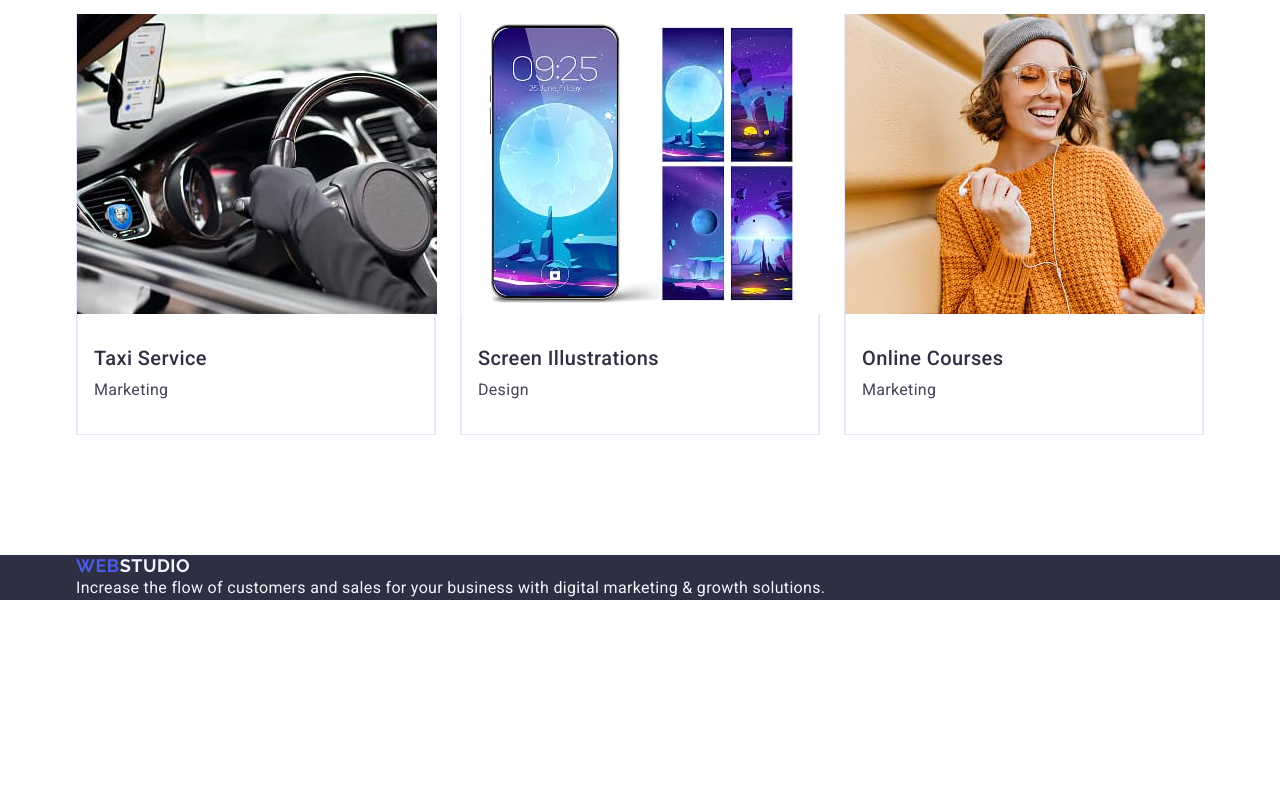
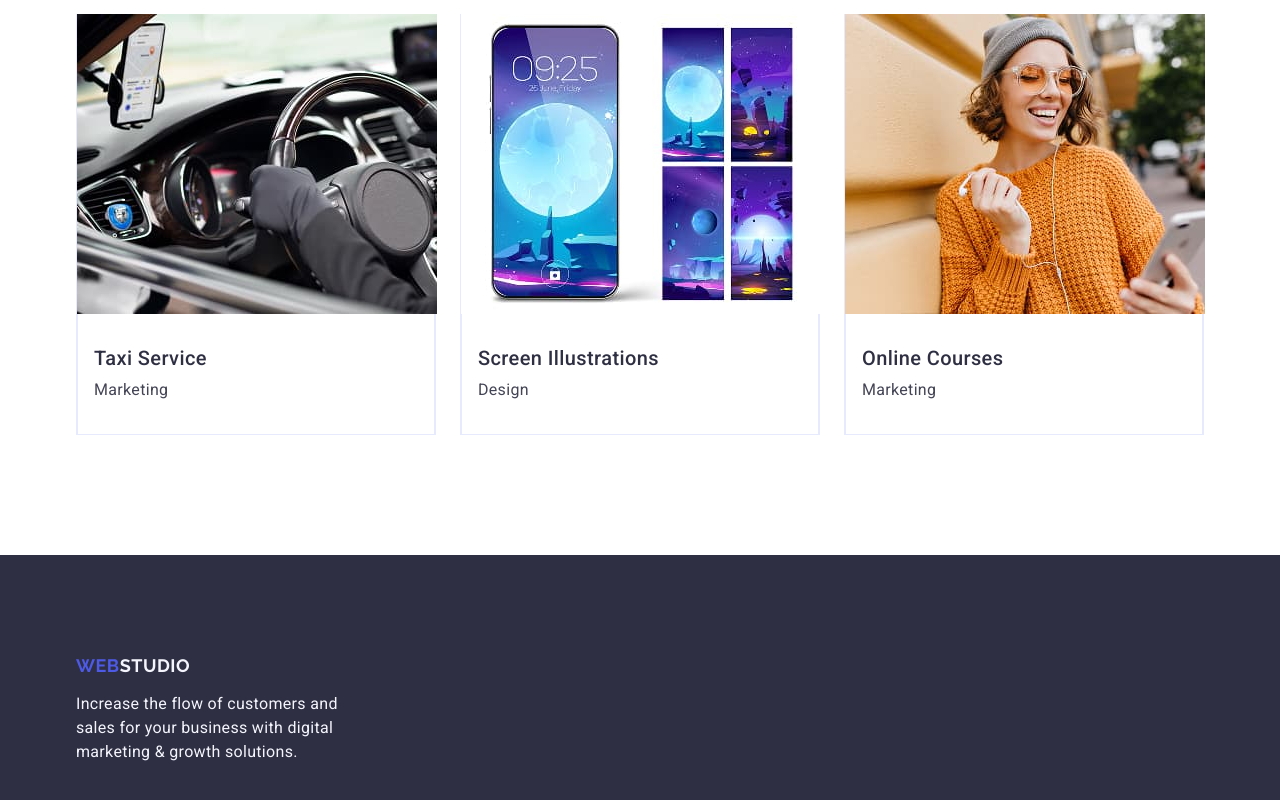
Before and after one commit to Horiachieva/goit-markup-hw-03, a plain HTML site: page index.html in a window 1280 px wide. Shown: the part 2436-3236 px from the top of the page. Before the commit the page ends 3036 px from the top, so only its background shows below. Drawn offline with nearby package versions, Linux system fonts and the light colour scheme.

Commit message:
add footer

```diff
--- a/css/styles.css
+++ b/css/styles.css
@@ -291,6 +291,12 @@ header .container {
 
 .footer {
   background: #2e2f42;
+  padding: 100px 0;
+}
+
+.footer .logo {
+  display: inline-block;
+  margin-bottom: 16px;
 }
 
 .logo-footer {
@@ -302,4 +308,5 @@ header .container {
   line-height: 1.5;
   letter-spacing: 0.02em;
   color: #f4f4fd;
+  max-width: 264px;
 }
```
